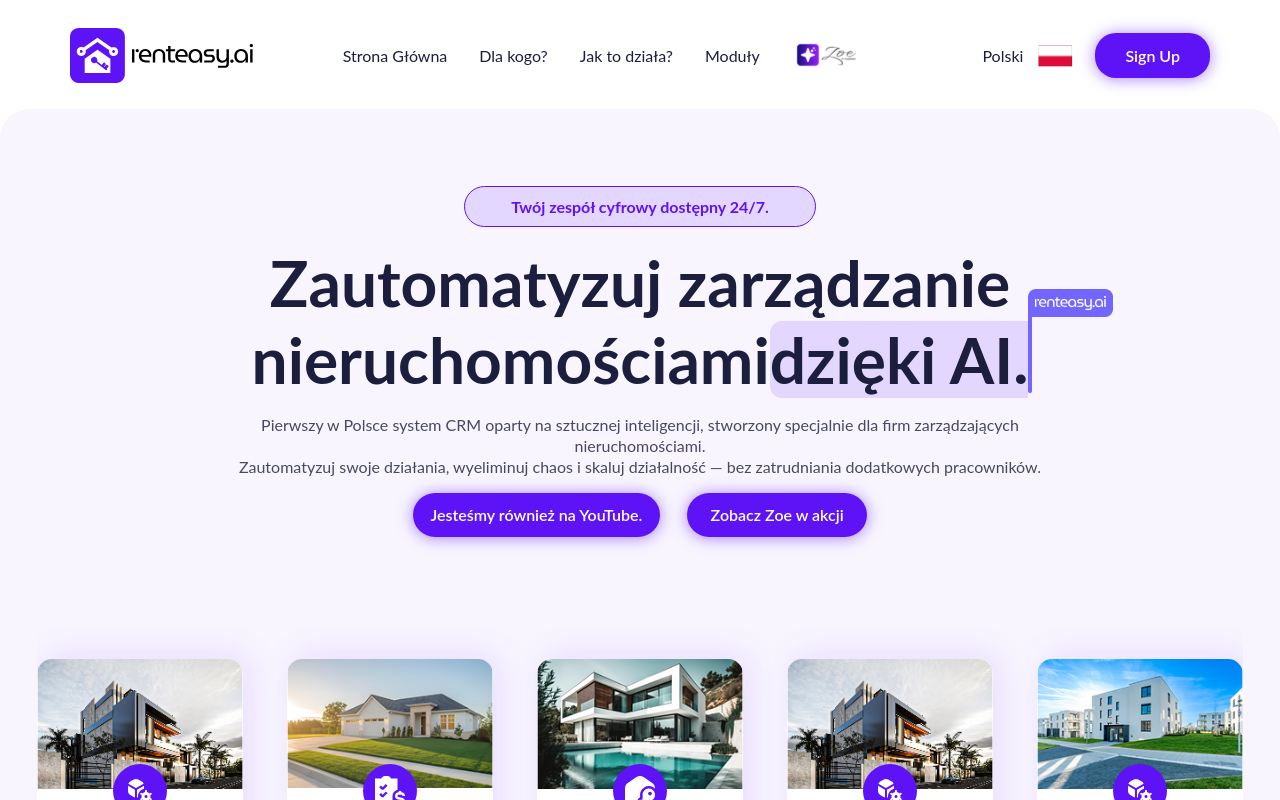
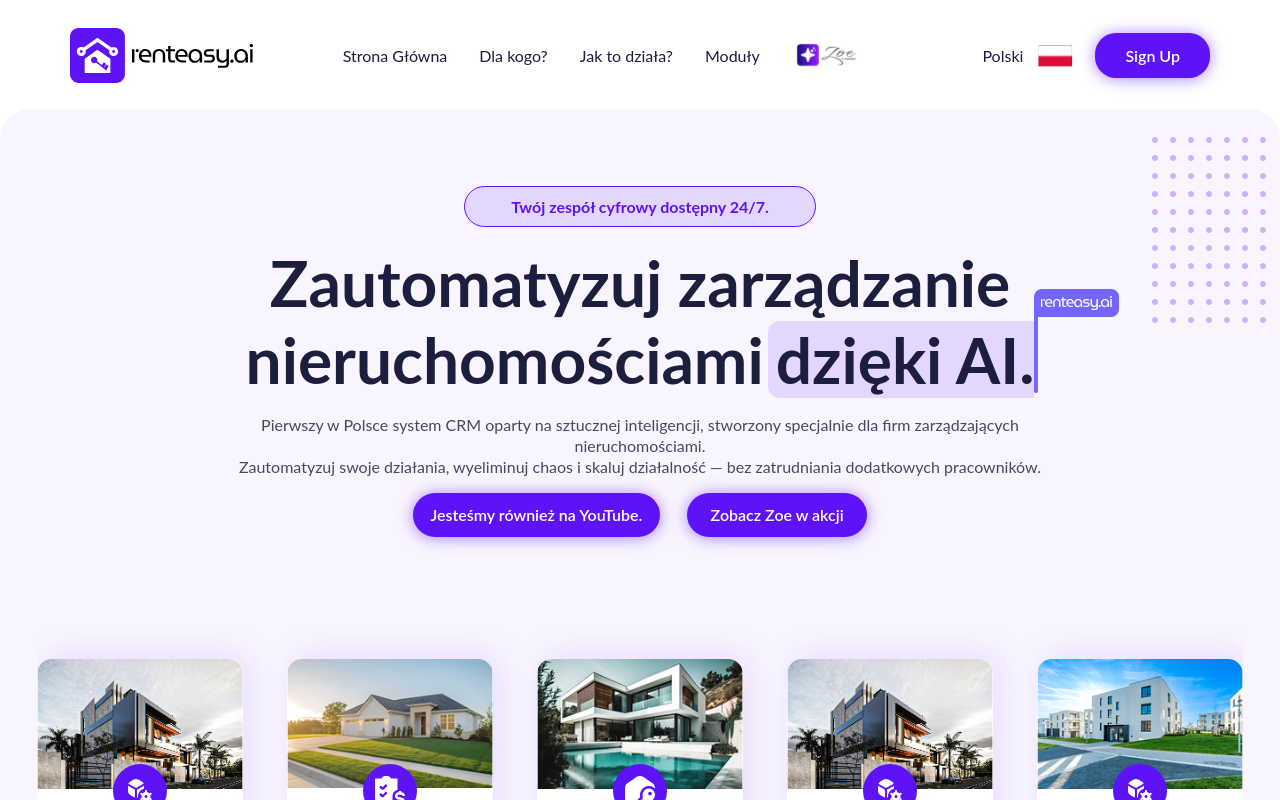
Before and after one commit to jatin-rajput563/rent-test, a React (Vite) app: page / in a window 1280 px wide. Shown: the top 800 px of the page. Built offline with nearby package versions, Linux system fonts and the light colour scheme.

Commit message:
change-in-hero

```diff
--- a/src/components/Hero.jsx
+++ b/src/components/Hero.jsx
@@ -1,5 +1,6 @@
 import React from "react";
 import logoImg from "../assets/images/png/logo-text.png";
+import HeroDots from "../assets/images/png/dots-img.png";
 import CustomButton from "./common/CustomButton";
 import { Swiper, SwiperSlide } from "swiper/react";
 import { Autoplay } from "swiper/modules";
@@ -13,42 +14,26 @@ const Hero = () => {
   return (
     <>
       <div>
-        <img src="" alt="" />
-        <div className="max-w-[1440px] px-[37px] bg-light-grey mx-auto rounded-[30px] pt-[53px] sm:pt-[77px]">
-          {/* Tagline */}
+        <div className="max-w-[1440px] relative px-[37px] bg-light-grey mx-auto rounded-[30px] pt-[53px] sm:pt-[77px]">
+          <img className="absolute right-[14px] top-[28px] max-w-[114px] w-full h-[186px] max-[1275px]:left-[14px] max-[1067px]:hidden" src={HeroDots} alt="dots" />
           <div className="justify-center items-center flex mx-auto mb-[18px] max-w-[291px] sm:max-w-full">
             <p className="bg-light-purple max-w-[352.97px] w-full py-[11.5px] rounded-[21px] border border-purple-blue text-purple-blue font-bold leading-100 text-center">
               Twój zespół cyfrowy dostępny 24/7.
             </p>
           </div>
-
-          {/* Heading + Image */}
           <div>
-            <h1 className="text-4xl sm:text-5xl md:text-[56px] lg:text-[64px] hidden lg:block font-bold leading-[120%] text-dark-blue max-w-[860px] text-center mx-auto">
-              Zautomatyzuj zarządzanie nieruchomościami
-              <span className="bg-light-purple rounded-tl-xl rounded-bl-xl relative">
-                dzięki AI.
-                <img
-                  className="absolute -top-[32px] -right-[85px]"
-                  src={logoImg}
-                  alt="logo-text-img"
-                />
+            <h1 className="text-4xl sm:text-5xl md:text-[56px] lg:text-[64px] hidden lg:block font-bold leading-[120%] text-dark-blue max-w-[860px] text-center mx-auto"> Zautomatyzuj zarządzanie nieruchomościami
+              <span className="bg-light-purple rounded-tl-xl rounded-bl-xl relative pl-2 ml-1">
+                 dzięki AI.
+                <img                  className="absolute -top-[32px] -right-[85px]"                  src={logoImg}                  alt="logo-text-img"                />
               </span>
             </h1>
             <h1 className="text-4xl sm:text-5xl md:text-[64px] lg:hidden font-bold leading-[120%] text-dark-blue max-w-[860px] text-center mx-auto">
-              Zautomatyzuj zarządzanie nieruchomościami dzięki AI.
-            </h1>
-
-            {/* Description */}
+              Zautomatyzuj zarządzanie nieruchomościami dzięki AI.</h1>
             <p className="leading-134 opacity-80 text-dark-blue max-w-[280px] sm:max-w-[820px] text-center pt-[9px] sm:pt-[15px] mx-auto">
-              Pierwszy w Polsce system CRM oparty na sztucznej inteligencji,
-              stworzony specjalnie dla firm zarządzających nieruchomościami.{" "}
-              <br />
-              Zautomatyzuj swoje działania, wyeliminuj chaos i skaluj
-              działalność — bez zatrudniania dodatkowych pracowników.
+              Pierwszy w Polsce system CRM oparty na sztucznej inteligencji, stworzony specjalnie dla firm zarządzających nieruchomościami.{" "}
+              <br /> Zautomatyzuj swoje działania, wyeliminuj chaos i skaluj działalność — bez zatrudniania dodatkowych pracowników.
             </p>
-
-            {/* Buttons */}
             <div className="sm:mt-[15.5px] mt-[10px] flex flex-wrap gap-[10px] sm:gap-[27px] mx-auto justify-center items-center">
               <CustomButton
                 btnClass="!py-[9px] !px-[16.7px] bg-purple-blue text-white"
@@ -60,8 +45,6 @@ const Hero = () => {
               />
             </div>
           </div>
-
-          {/* Swiper Slider */}
           <div className="mt-10">
             <Swiper
               modules={[Autoplay]}
```
Also changed, not shown: src/assets/images/png/dots-img.png (added).
